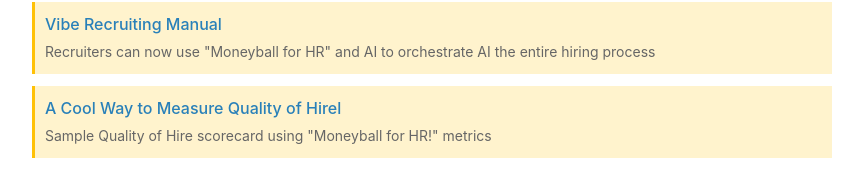
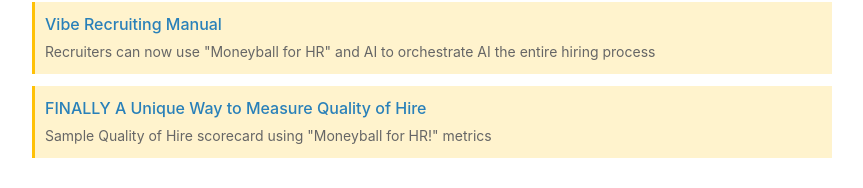
Before and after one commit to LouAdler/jobs1, a plain HTML site: page moneyball-index.html in a window 1280 px wide. Shown: the part 670-858 px from the top of the page, without its empty margins (208-1071 px from the left). Drawn offline with Linux system fonts and the light colour scheme.

Commit message:
Update moneyball-index.html

```diff
--- a/moneyball-index.html
+++ b/moneyball-index.html
@@ -105,7 +105,7 @@
             <div class="description">Recruiters can now use "Moneyball for HR" and AI to orchestrate AI the entire hiring process</div>
         </li>
         <li class="highlight">
-            <a href="completed-scorecard-michael-chen.html">A Cool Way to Measure Quality of Hirel</a>
+            <a href="completed-scorecard-michael-chen.html">FINALLY A Unique Way to Measure Quality of Hire</a>
             <div class="description">Sample Quality of Hire scorecard using "Moneyball for HR!" metrics</div>
         </li>
     </ul>
```
